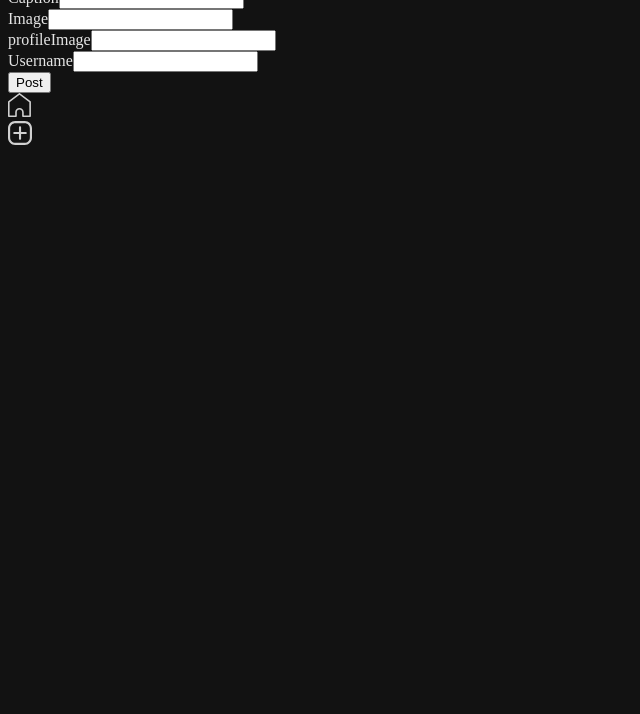
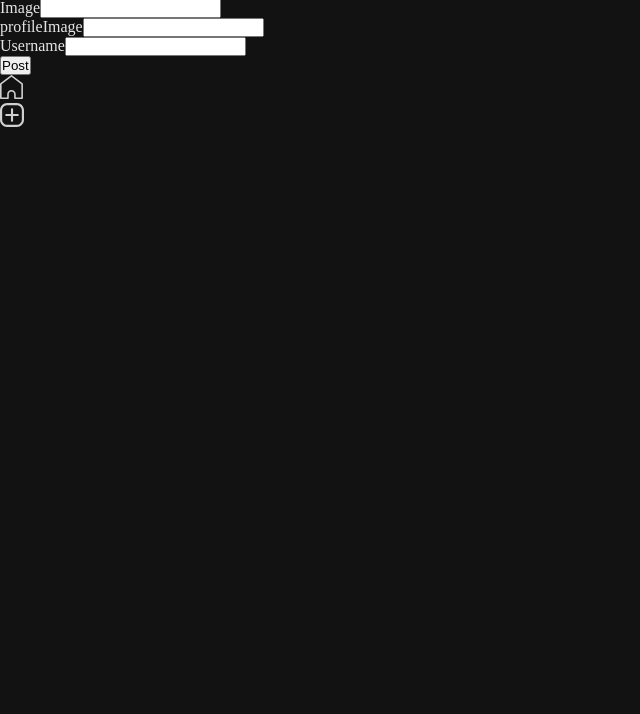
Before and after one commit to rextejiri/special-umbrella, a website: page public/index.html in a window 1280 px wide. Shown: the part 86-800 px from the top of the page, without its empty margins (0-640 px from the left). Drawn offline with nearby package versions, Linux system fonts and the light colour scheme; no server answers.

Commit message:
clean up

```diff
--- a/public/main.css
+++ b/public/main.css
@@ -2,11 +2,20 @@
   --bodyBackground: #121212;
   --bodyTextColor: #E5E5E5;
   --headbackground: rgba(26,24,24,0.8);
-  --dropShadow:drop-shadow(0px 4px 4px rgba(0, 0, 0, 0.25));
+  --dropShadow: drop-shadow(0px 4px 4px rgba(0, 0, 0, 0.25));
+  --transition: all 0.3s ease 0s;
 }
 
+*{
+  box-sizing: border-box;
+  padding: 0;
+  margin: 0;
+}
 
-
+html, body{
+  height: 100%;
+  overflow: auto;
+}
 
 body{
   background: var(--bodyBackground);
```
